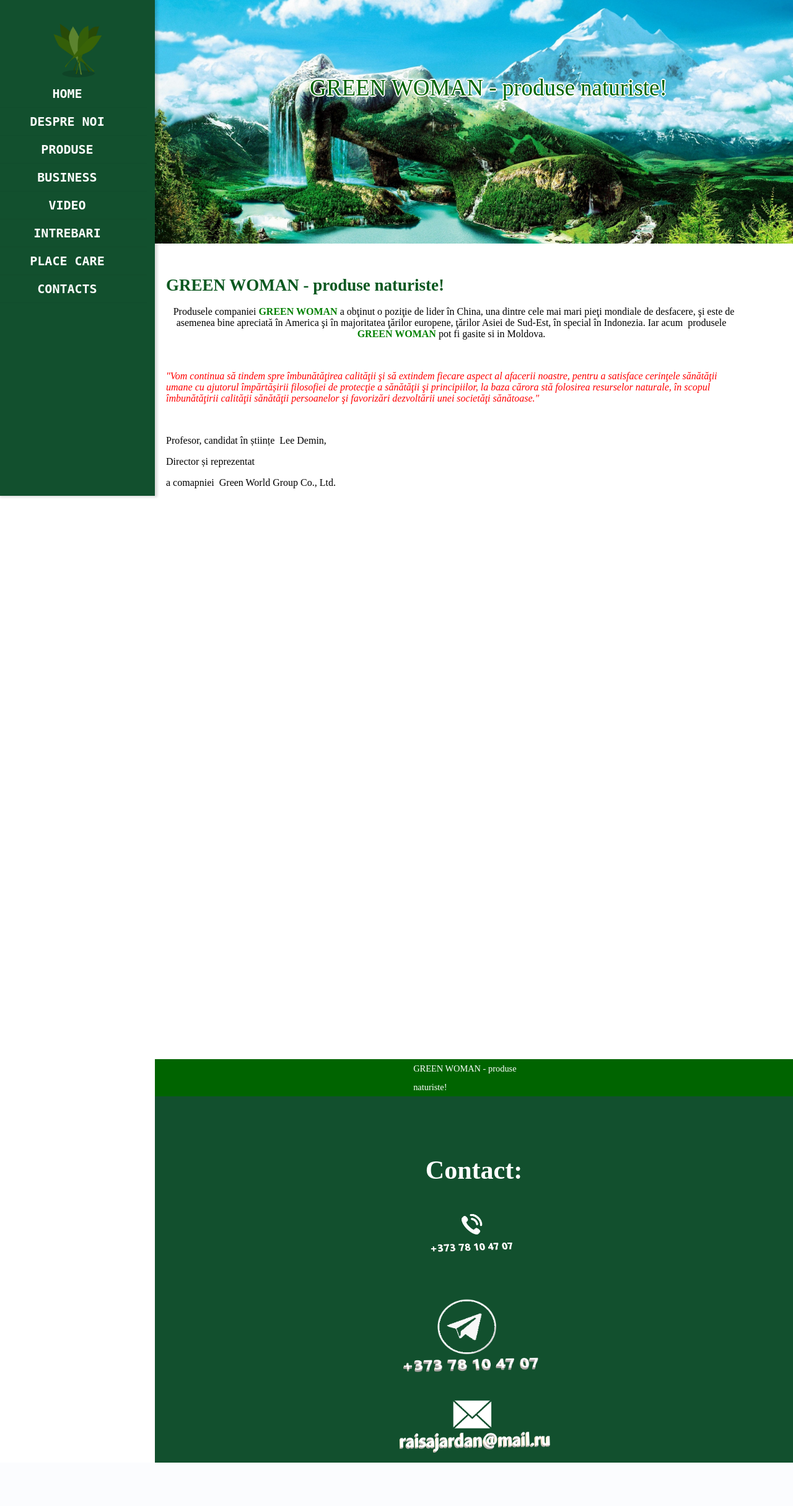
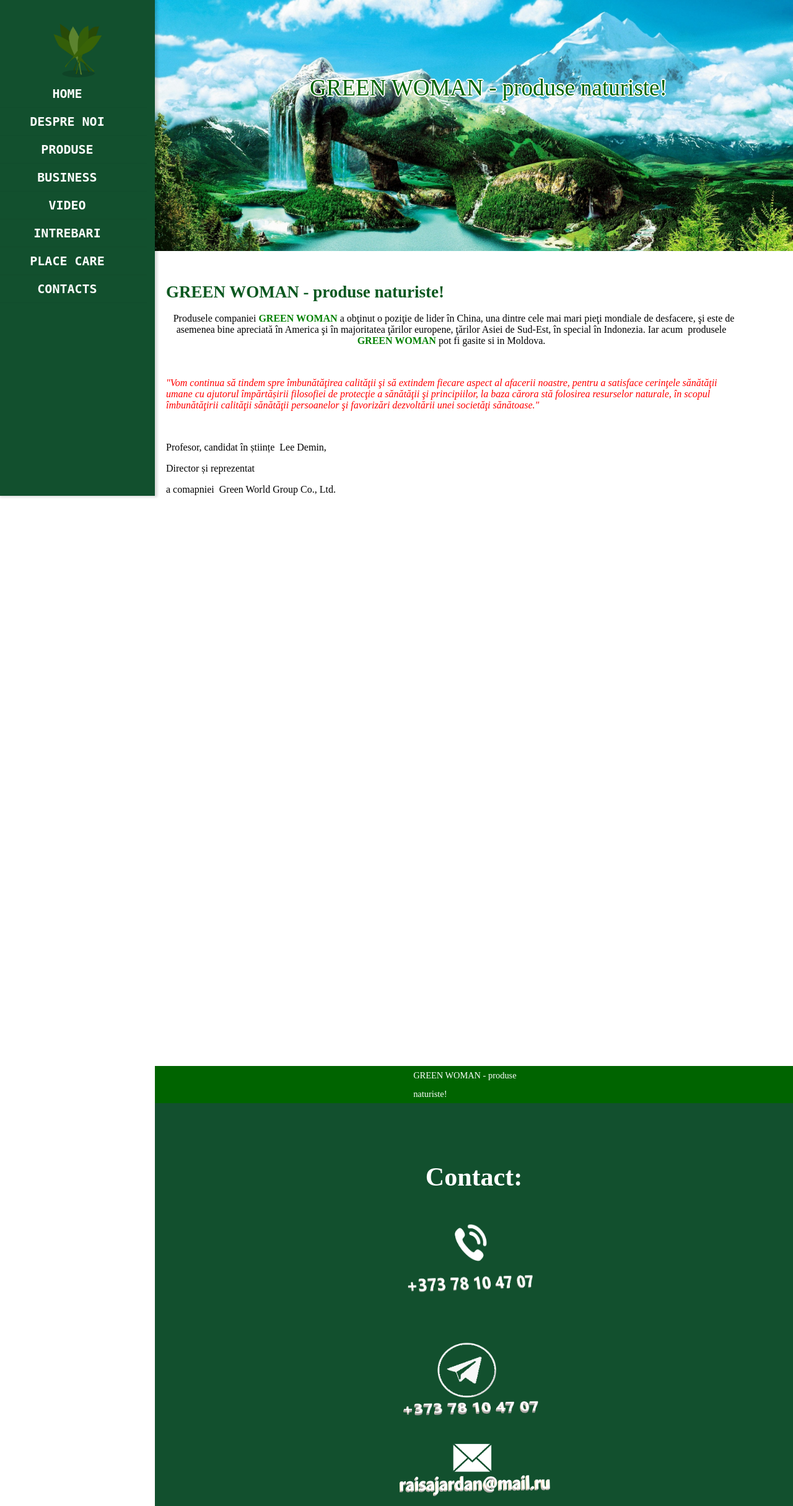
Before and after one commit to pd0x000/pd0x000, a PHP site: page / in a window 1280 px wide. Shown: the whole page at 62% size. Before the commit the page ends 2360 px from the top, so only its background shows below. Run offline with PHP 8.4, Linux system fonts and the light colour scheme.

Commit message:
Add files via upload

```diff
--- a/css/styles.css
+++ b/css/styles.css
@@ -157,9 +157,8 @@ margin-left: 50px;
 	line-height: 30px;
 }
 .svg{
-	width: calc(97% - 82%);
-min-width: 68px;
-height: calc(100% - 80%);
+    width: 236px;
+    height: 135px;
 }
 .contact__img {
 	padding-top: 40px;
```
